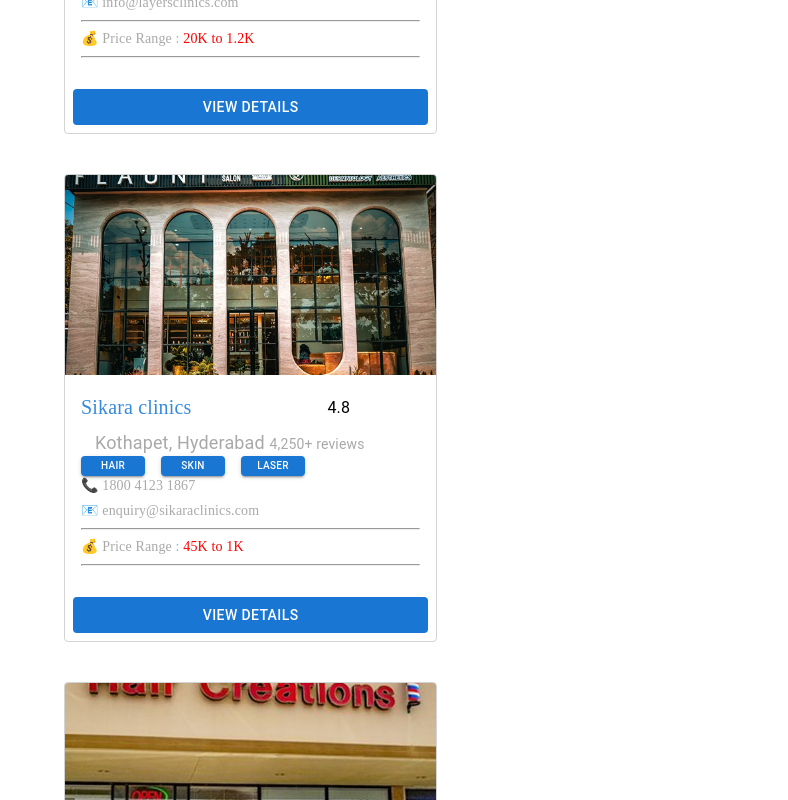
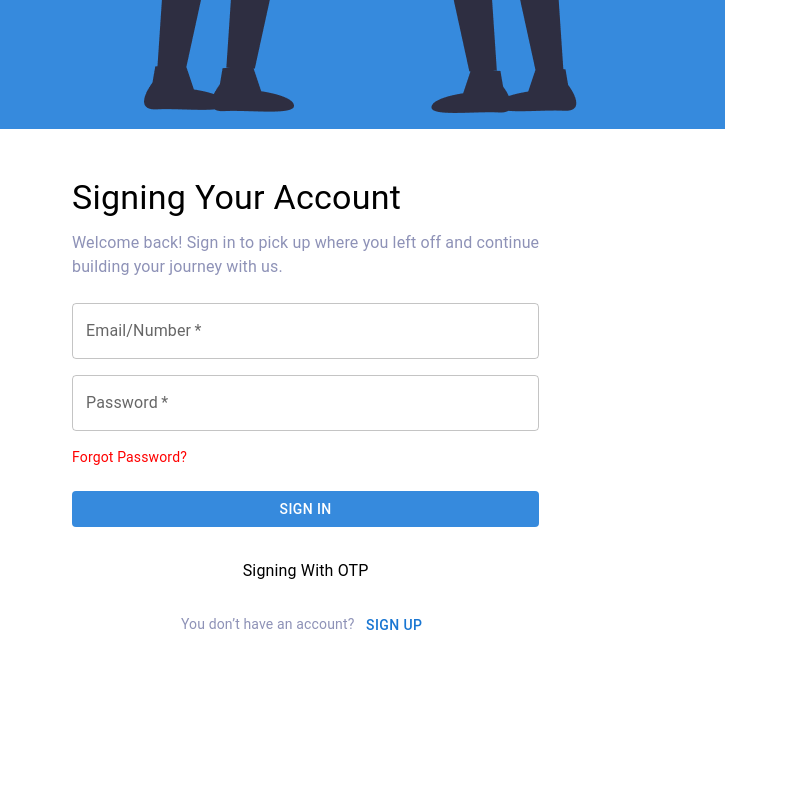
Before and after one commit to AbilioITSolutions/wok-ai-user, a React (Create React App) app: page /login in a window 1280 px wide. Shown: the part 500-1300 px from the top of the page, without its empty margins (0-788 px from the left). After the commit the page ends 1192 px from the top, so only its background shows below. Built offline with nearby package versions, Linux system fonts and the light colour scheme; some icons are missing.

Commit message:
Routing add for some pages

```diff
--- a/package.json
+++ b/package.json
@@ -19,6 +19,7 @@
     "react": "^19.1.1",
     "react-dom": "^19.1.1",
     "react-router": "^7.9.1",
+    "react-router-dom": "^7.9.1",
     "react-scripts": "5.0.1",
     "swiper": "^12.0.2",
     "web-vitals": "^2.1.4"
--- a/src/App.js
+++ b/src/App.js
@@ -1,92 +1,17 @@
-
-
-
-
-
-
 import React, { useState } from "react";
 import { Box } from "@mui/material";
-
-// import LayerClinicNav from "./Pages/LayerClinicNav";
-// import SelectADoctor from "./Pages/Profile/SelectADoctor";
-// import ScheduleTime from "./Pages/Profile/ScheduleTime";
-// import PatientInfo from "./Pages/Profile/PatientInfo";
-// import Payment from "./Pages/Profile/Payment";
-// import Confirmation from "./Pages/Confirmation";
-// import BookAppointment from "./Pages/Profile/BookAppointment"
-// import { steps } from "./Services/AuthApi";
-
-// import './App.css';
-// import Buttons from './Pages/Buttons';
-// import LayersClinic from './Pages/LayersClinic';
-
-// import Home from './Pages/home/Home'
-// import AccountSettings from './Pages/AccountSetting';
-// import Bookings from './Pages/Bookings';
-// import MyBilling from './Pages/Profile/MyBilling';
-// import Profile from './Pages/Profile/Profile';
-// import SettingsPage from './Pages/Profile/Settingss';
 import Login from "./Pages/Login";
 import Register from "./Pages/Register";
 import DoctorList from "./Pages/DoctorList";
-// import Footer from "./components/Footer";
-// import PageRoutes from './Routes/PageRoutes';
+import PageRoutes from "./Routes/PageRoutes";
 
 function App() {
   const [activeStep, setActiveStep] = useState(0);
 
-
-  // const renderPage = () => {
-  //   switch (activeStep) {
-  //     case 0:
-  //       return <SelectADoctor onNext={() => setActiveStep(1)} />;
-  //     case 1:
-  //       return <ScheduleTime onNext={() => setActiveStep(2)} />;
-  //     case 2:
-  //       return <PatientInfo onNext={() => setActiveStep(3)} />;
-  //     case 3:
-  //       return <Payment onNext={() => setActiveStep(4)} />;
-  //     case 4:
-  //       return <Confirmation />;
-  //     default:
-  //       return null;
-  //   }
-  // };
-
   return (
-
-    <Box sx={{ width: '100%', overflowX: 'hidden', p: 0, m: 0 }}>
-      {/* <Home />
-
-
-
-
-
-      <LayersClinic />
-      <Buttons /> */}
-
-<DoctorList/>
-
-      {/* <Dashboard/> */}
-
-
-
-      {/* <Profile/>
-      <MyBilling/>
-      <Bookings/>
-      <SettingsPage/>
-      <AccountSettings/> */}
-      {/* <PageRoutes/> */}\
-
-
-
-
-
-
-</Box>
-
-
-
+    <Box>
+      <PageRoutes />
+    </Box>
   );
 }
 
--- a/src/Components/FloatingNavBar.js
+++ b/src/Components/FloatingNavBar.js
@@ -12,15 +12,27 @@
     ListItemText,
 } from '@mui/material';
 import MenuIcon from '@mui/icons-material/Menu';
-import logo from '../assets/logo.svg';
+import logo from '../Assets/logo.svg';
+import { useNavigate } from 'react-router';
 
-const navItems = ['Home', 'Services', 'About us', 'Contact us'];
+const navItems = [
+    { name: 'Home', link: "/" },
+    { name: 'Services', link: "/services" },
+    { name: 'About us', link: "/about-us" },
+    { name: 'Contact us', link: "/contact-us" }
+];
 
 function FloatingNavBar() {
+    const navigate = useNavigate();
     const [drawerOpen, setDrawerOpen] = useState(false);
 
     const handleDrawerToggle = () => {
         setDrawerOpen((prev) => !prev);
+    };
+
+    const handleNavigation = (route) => {
+        navigate(route);
+        setDrawerOpen(false); // Close drawer on mobile after navigation
     };
 
     return (
@@ -63,6 +75,7 @@
                             {navItems.map((item) => (
                                 <Button
                                     key={item}
+                                    onClick={() => handleNavigation(item.link)}
                                     sx={{
                                         color: '#333',
                                         textTransform: 'none',
@@ -71,11 +84,12 @@
                                         '&:hover': { color: '#007bff' },
                                     }}
                                 >
-                                    {item}
+                                    {item.name}
                                 </Button>
                             ))}
                             <Button
                                 variant="contained"
+                                onClick={() => handleNavigation("/login")}
                                 sx={{
                                     backgroundColor: '#007bff',
                                     color: 'white',
--- a/src/Pages/Login.js
+++ b/src/Pages/Login.js
@@ -2,9 +2,11 @@
 import { Box, Grid, Container, Typography, TextField, Button } from "@mui/material";
 import img from '../Assets/doctorlogo.png';
 import LockIcon from '@mui/icons-material/Lock';
+import { useNavigate } from "react-router";
 
 
 const Login = () => {
+    const navigate = useNavigate();
     return (
         <Box sx={{ minHeight: "100vh" }}>
             <Grid container sx={{ minHeight: "100vh" }}>
@@ -59,7 +61,7 @@
                                 fullWidth
                                 required
                             />
-                            <TextField type="password" label="Password" placeholder= "********" fullWidth required />
+                            <TextField type="password" label="Password" placeholder="********" fullWidth required />
 
                             <Typography variant="body2" sx={{ color: "red", cursor: "pointer" }} >
                                 Forgot Password?
@@ -79,7 +81,8 @@
                             </Typography>
                             <Typography variant="body2" align="center" sx={{ color: "#8E92B7", mt: 1 }}>
                                 You don’t have an account?{" "}
-                                <span style={{ color: "#368ADD", cursor: "pointer" }}>Sign Up</span>
+                                {/* <span style={{ color: "#368ADD", cursor: "pointer" }}>Sign Up</span> */}
+                                <Button variant="text" disableElevation onClick={() => navigate("/register")}>Sign Up</Button>
                             </Typography>
                         </Box>
                     </Container>
--- a/src/Pages/Register.js
+++ b/src/Pages/Register.js
@@ -2,9 +2,11 @@
 import { Box, Grid, Container, Typography, TextField, Button } from "@mui/material";
 import img from '../Assets/doctorlogo.png';
 import LockIcon from '@mui/icons-material/Lock';
+import { useNavigate } from "react-router";
 
 
 const Register = () => {
+    const navigate = useNavigate();
     return (
         <Box sx={{ minHeight: "100vh" }}>
             <Grid container sx={{ minHeight: "100vh" }}>
@@ -86,7 +88,8 @@
 
                             <Typography variant="body2" align="center" sx={{ color: "#8E92B7", mt: 1 }}>
                                 I have a account?{" "}
-                                <span style={{ color: "#368ADD", cursor: "pointer" }}>Sign Up</span>
+                                {/* <span style={{ color: "#368ADD", cursor: "pointer" }}>Sign Up</span> */}
+                                <Button variant="text" disableElevation onClick={() => navigate("/login")}>Sign In</Button>
                             </Typography>
                         </Box>
                     </Container>
--- a/src/Routes/PageRoutes.js
+++ b/src/Routes/PageRoutes.js
@@ -1,25 +1,29 @@
 import React from 'react'
-// import { Router, Routes, Route, Navigate } from "react-router-dom";
-// import AccountSettings from './Pages/AccountSetting';
-// import Bookings from './Pages/Bookings';
-// import MyBilling from './Pages/Profile/MyBilling';
-// import Profile from './Pages/Profile/Profile';
-// import SettingsPage from './Pages/Profile/Settingss';
+import { Route, Routes } from 'react-router'
+import Dashboard from '../Pages/Dashboard/Dashboard'
+import Home from '../Pages/home/Home'
+import Login from '../Pages/Login'
+import Register from '../Pages/Register'
+import DoctorList from '../Pages/DoctorList'
+import Profile from '../Pages/Profile/Profile'
+import MyBilling from '../Pages/Profile/MyBilling'
 
 const PageRoutes = () => {
     return (
         <div>
- {/* <Routes>
-     <Route path="/profile" element={<Profile />}/>
-                        <Route path="billings" element={<MyBilling />} />
-                        <Route path="bookings" element={<Bookings />} />
-                        <Route path="settings" element={<SettingsPage />} />
-                        <Route path="help" element={<AccountSettings />} />
+            <Routes>
+                <Route path='/' element={<Home />} />
+                <Route path='/services' element={<Home />} />
+                <Route path='/about-us' element={<Home />} />
+                <Route path='/contact-us' element={<Home />} />
+                <Route path='/login' element={<Login />} />
+                <Route path='/register' element={<Register />} />
 
-                    <Route path="*" element={<Navigate to="/account/profile" replace />} />
-                </Routes> */}
-
-
+                <Route path='/doctor-list' element={<DoctorList />} />
+                <Route path='/dashboard' element={<Dashboard />} />
+                <Route path='/profile' element={<Profile />} />
+                <Route path='/my-billing' element={<MyBilling />} />
+            </Routes>
         </div>
     )
 }
--- a/src/index.js
+++ b/src/index.js
@@ -1,16 +1,14 @@
 import React from 'react';
 import ReactDOM from 'react-dom/client';
-// import {BrowserRoutes} from "react-router-dom"
+import { BrowserRouter } from "react-router-dom"
 import './index.css';
 import App from './App';
 
 const root = ReactDOM.createRoot(document.getElementById('root'));
 root.render(
   <React.StrictMode>
-{/* <BrowserRoutes>  */} {/* </BrowserRoutes> */}
-
-<App />
-
-
+    <BrowserRouter>
+      <App />
+    </BrowserRouter>
   </React.StrictMode>
 );
```
Also changed, not shown: 1 other file (tests, documents, lock files or other folders).
